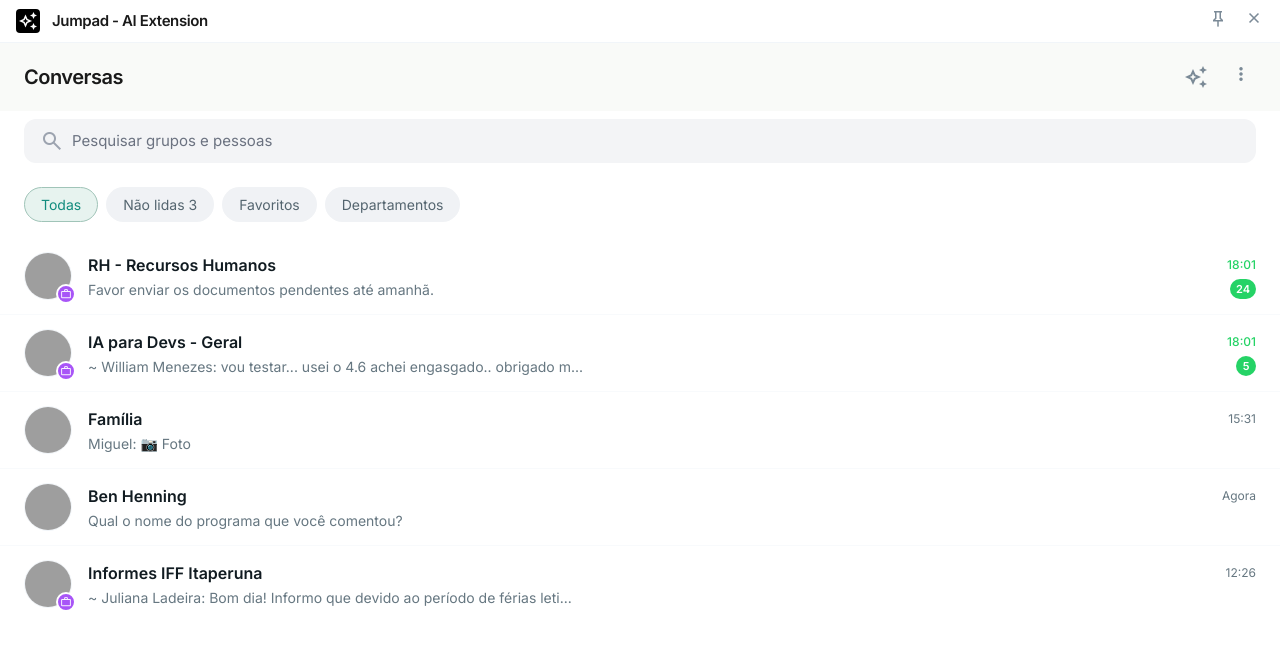
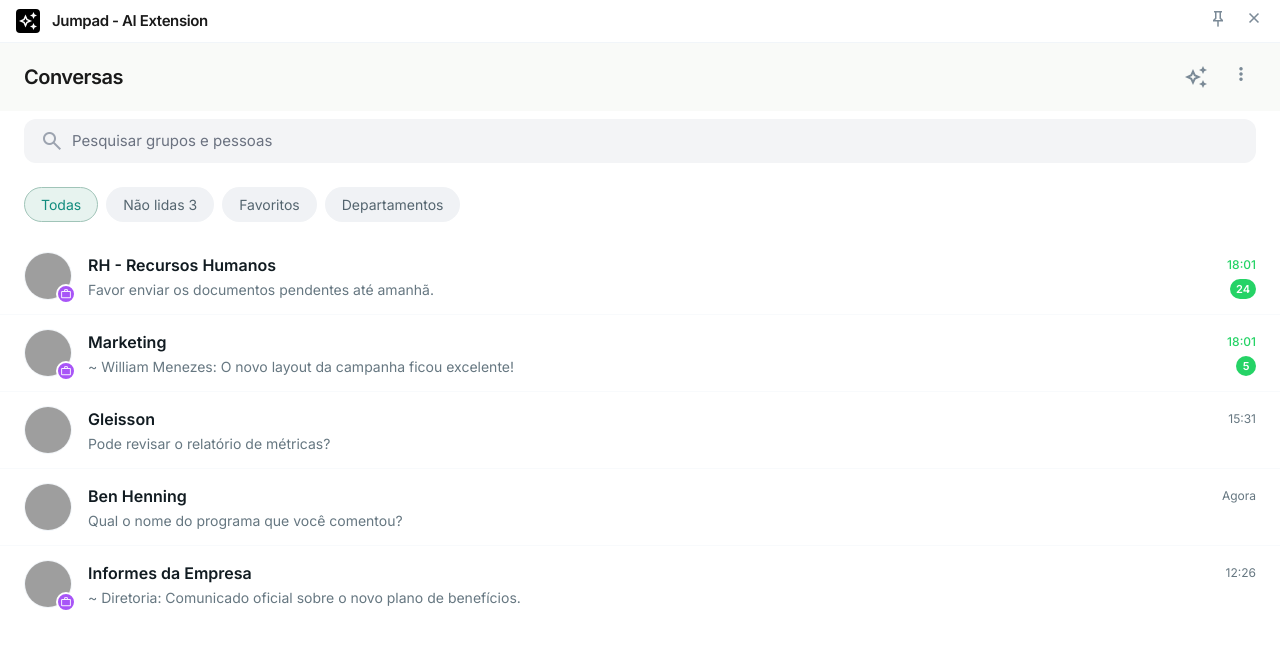
Before and after one commit to leonardorsolar/mvp-jumpad, a React (Vite) app: page / in a window 1280 px wide. Both pictures are taken after a click on the button "group". Shown: the top 648 px of the page. Built offline with nearby package versions, Linux system fonts and the light colour scheme; grey boxes are pictures that could not be loaded.

Commit message:
feat: Update mock people list data
Replaced placeholder data in the `PeopleList` component with more relevant examples for departments and individuals. This improves the visual representation and user experience by showcasing more realistic chat scenarios.

```diff
--- a/components/PeopleList.tsx
+++ b/components/PeopleList.tsx
@@ -13,20 +13,20 @@ const MOCK_CONVERSATIONS: Conversation[] = [
     type: 'department'
   },
   {
-    id: 'dept-dev',
-    name: 'IA para Devs - Geral',
-    lastMessage: '~ William Menezes: vou testar... usei o 4.6 achei engasgado.. obrigado m...',
+    id: 'dept-marketing',
+    name: 'Marketing',
+    lastMessage: '~ William Menezes: O novo layout da campanha ficou excelente!',
     time: '18:01',
-    avatar: 'https://images.unsplash.com/photo-1587620962725-abab7fe55159?auto=format&fit=crop&q=80&w=100&h=100',
+    avatar: 'https://images.unsplash.com/photo-1557804506-669a67965ba0?auto=format&fit=crop&q=80&w=100&h=100',
     unreadCount: 5,
     type: 'department'
   },
   {
-    id: 'p-miguel',
-    name: 'Família',
-    lastMessage: 'Miguel: 📷 Foto',
+    id: 'p-gleisson',
+    name: 'Gleisson',
+    lastMessage: 'Pode revisar o relatório de métricas?',
     time: '15:31',
-    avatar: 'https://images.unsplash.com/photo-1511895426328-dc8714191300?auto=format&fit=crop&q=80&w=100&h=100',
+    avatar: 'https://images.unsplash.com/photo-1500648767791-00dcc994a43e?auto=format&fit=crop&q=80&w=100&h=100',
     type: 'person'
   },
   {
@@ -38,11 +38,11 @@ const MOCK_CONVERSATIONS: Conversation[] = [
     type: 'person'
   },
   {
-    id: 'dept-itap',
-    name: 'Informes IFF Itaperuna',
-    lastMessage: '~ Juliana Ladeira: Bom dia! Informo que devido ao período de férias leti...',
+    id: 'dept-empresa',
+    name: 'Informes da Empresa',
+    lastMessage: '~ Diretoria: Comunicado oficial sobre o novo plano de benefícios.',
     time: '12:26',
-    avatar: 'https://images.unsplash.com/photo-1544640808-32ca72ac7f37?auto=format&fit=crop&q=80&w=100&h=100',
+    avatar: 'https://images.unsplash.com/photo-1497366216548-37526070297c?auto=format&fit=crop&q=80&w=100&h=100',
     type: 'department'
   }
 ];
```
